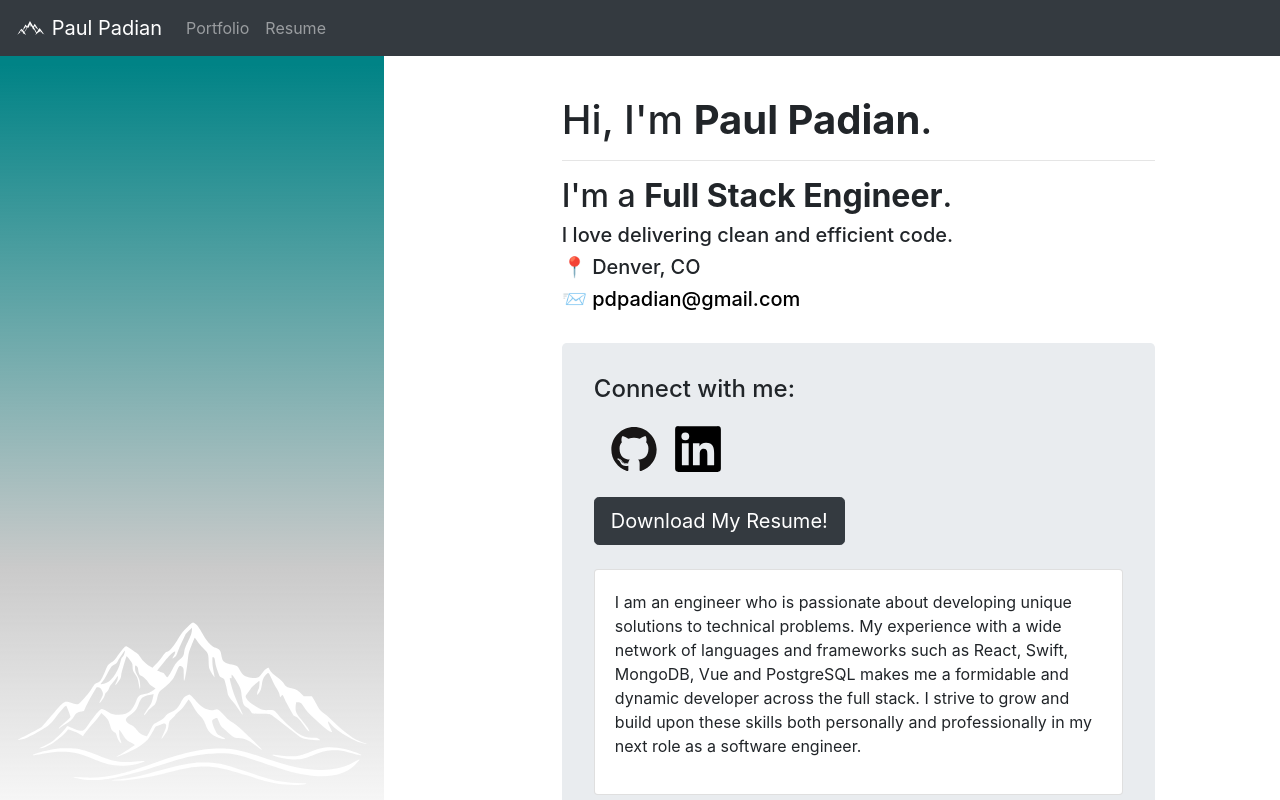
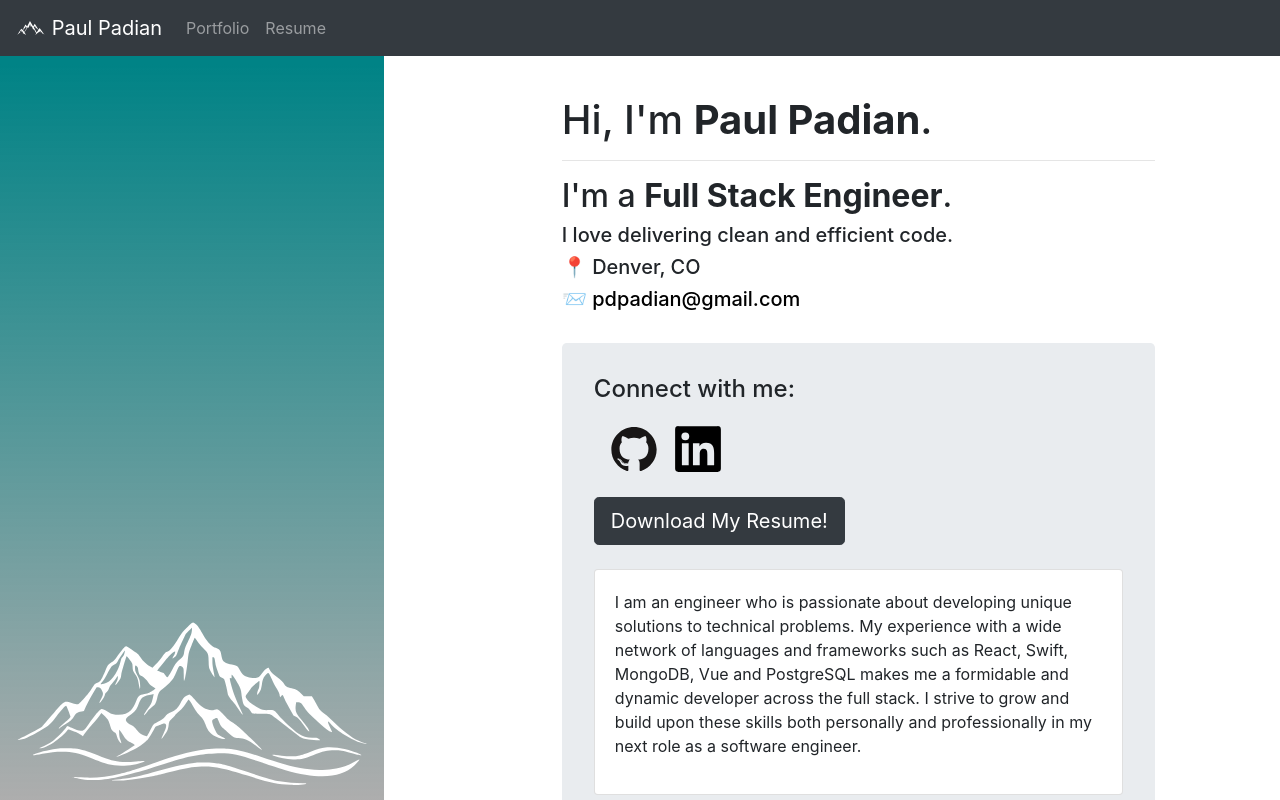
Before and after one commit to paulpadian/portfolio, a Next.js app: page / in a window 1280 px wide. Shown: the top 800 px of the page. Built offline with nearby package versions, Linux system fonts and the light colour scheme.

Commit message:
gradient update

```diff
--- a/styles/Home.module.css
+++ b/styles/Home.module.css
@@ -102,7 +102,7 @@
   align-items: flex-end;
   justify-content:  center;
   height: 100%;
-  background: linear-gradient(180deg, rgba(0,131,134,1) 8%, rgba(120,120,120,0.3925945378151261) 71%, rgba(238,238,238,0.5158438375350141) 100%);
+  background: linear-gradient(180deg, rgba(0,131,134,1) 8%, rgba(120,120,120,0.6054796918767507) 100%, rgba(238,238,238,0.5158438375350141) 100%);
   top: 0;
   position: fixed;
   z-index: -1;
--- a/styles/Portfolio.module.css
+++ b/styles/Portfolio.module.css
@@ -64,7 +64,7 @@ text-align: center;
     align-items: flex-end;
     justify-content:  center;
     height: 100%;
-    background: linear-gradient(180deg, rgba(0,131,134,1) 8%, rgba(120,120,120,0.3925945378151261) 71%, rgba(238,238,238,0.5158438375350141) 100%);
+    background: linear-gradient(180deg, rgba(0,131,134,1) 8%, rgba(120,120,120,0.6054796918767507) 100%, rgba(238,238,238,0.5158438375350141) 100%);
     top: 0;
     position: fixed;
     z-index: -1;
```
